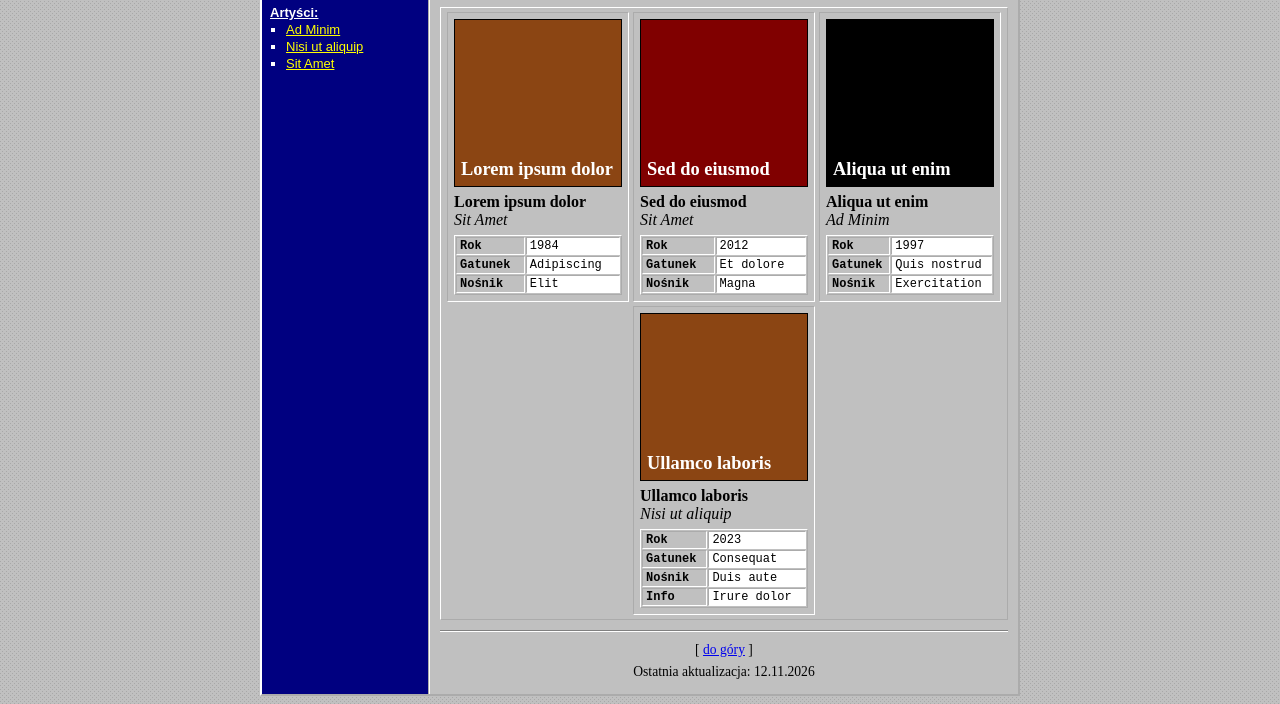
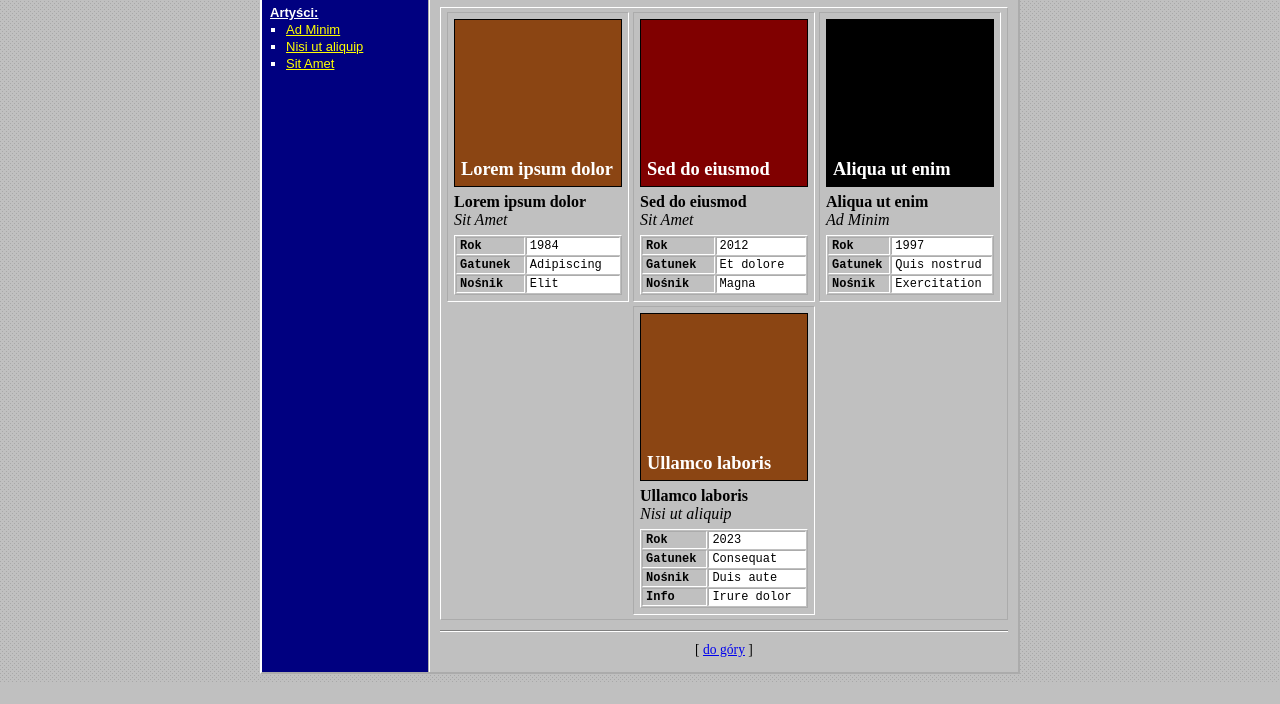
Before and after one commit to szymidzimi1/KolekcjaAlbumy, a plain HTML site: page index.html in a window 1280 px wide. Shown: the part 139-843 px from the top of the page. After the commit the page ends 821 px from the top, so only its background shows below. Drawn offline with Linux system fonts and the light colour scheme.

Commit message:
Usunięcie wyświetalnia daty ostatniej aktualizacji

```diff
--- a/app.js
+++ b/app.js
@@ -139,12 +139,6 @@ const word = n === 1 ? "album"
   : "albumów";
 document.getElementById("count").textContent = `${n} ${word}`;
 
-// Data ostatniej aktualizacji
-const mod = new Date(document.lastModified);
-const pad = x => String(x).padStart(2, "0");
-document.getElementById("updated").textContent =
-  `${pad(mod.getDate())}.${pad(mod.getMonth() + 1)}.${mod.getFullYear()}`;
-
 if (window.matchMedia("(prefers-reduced-motion: reduce)").matches) {
   const m = document.getElementById("marquee");
   if (m && m.stop) m.stop();
--- a/index.html
+++ b/index.html
@@ -42,9 +42,6 @@
         <hr>
 
         <p class="center small">[ <a href="#gora">do góry</a> ]</p>
-        <p class="center small">
-          Ostatnia aktualizacja: <span id="updated"></span><br>
-        </p>
       </td>
     </tr>
   </table>
```
